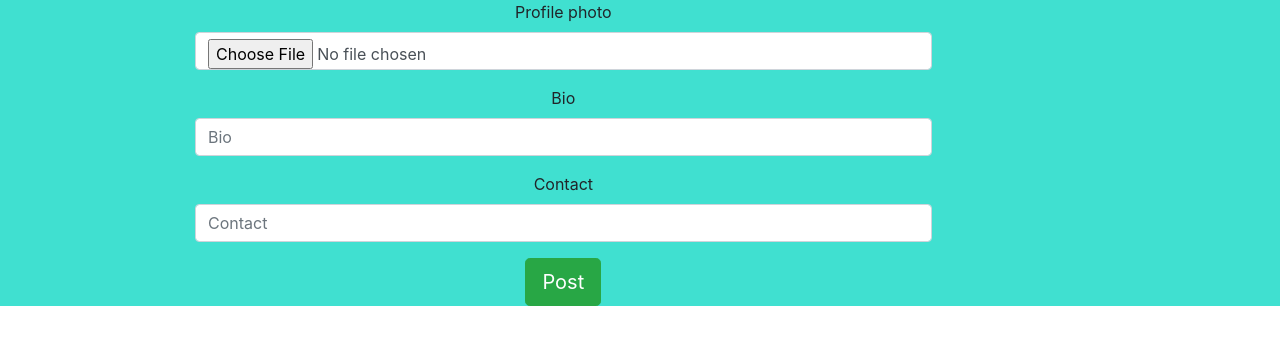
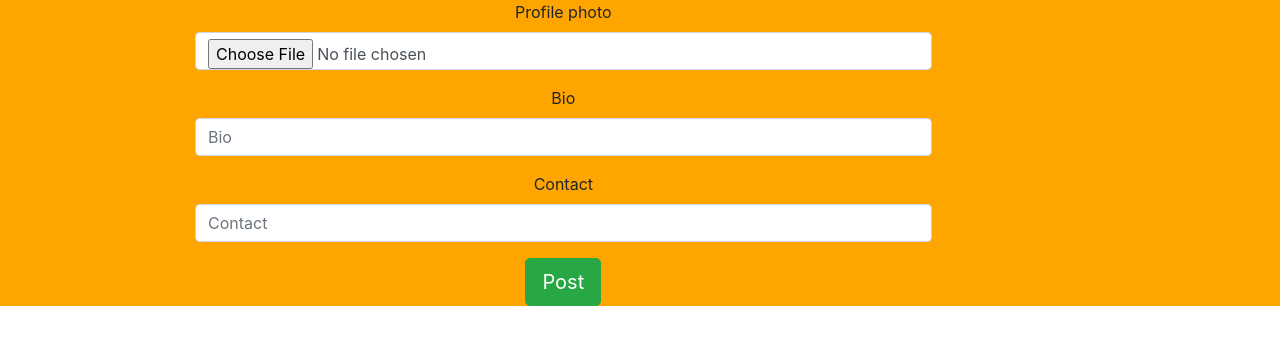
Before and after one commit to Macharia-Tech/Rator, a Django app: page /new/profile in a window 1280 px wide. Shown: the part 70-415 px from the top of the page. Run offline with Django 3.2, Linux system fonts and the light colour scheme; a user stored in the database is signed in; some libraries are stand-ins or nearby versions.

Commit message:
changed background color on the profile page

```diff
--- a/rator/templates/new_profile.html
+++ b/rator/templates/new_profile.html
@@ -10,7 +10,7 @@
 {% if user.is_authenticated %}
 
 <!-- About -->
-<div class="masthead " id="about" style="background-color: turquoise;">
+<div class="masthead " id="about" style="background-color: orange;">
     <div class="container text-center my-auto">
         <div class="row">
             <div class="col-lg-10 mx-auto">
```
